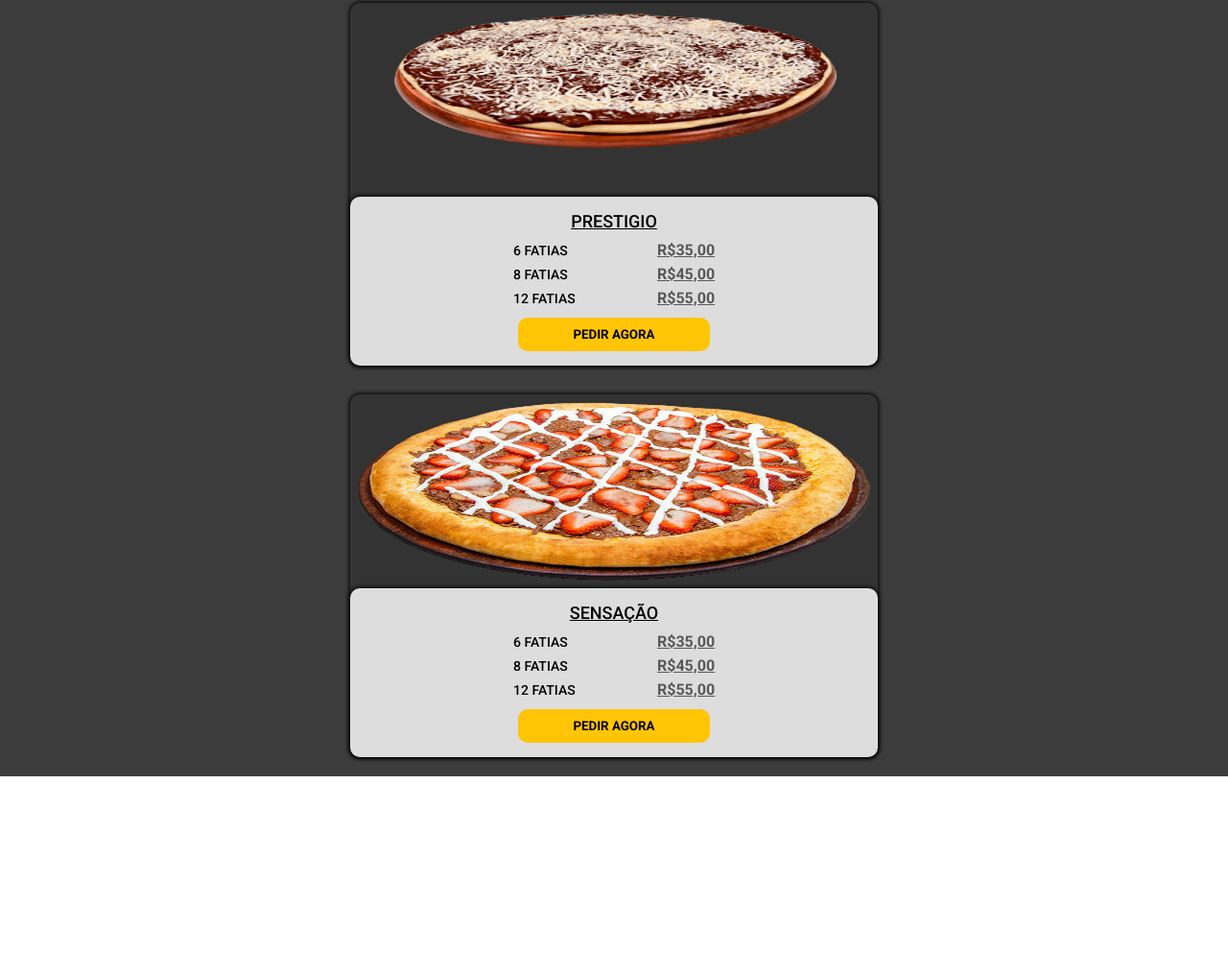
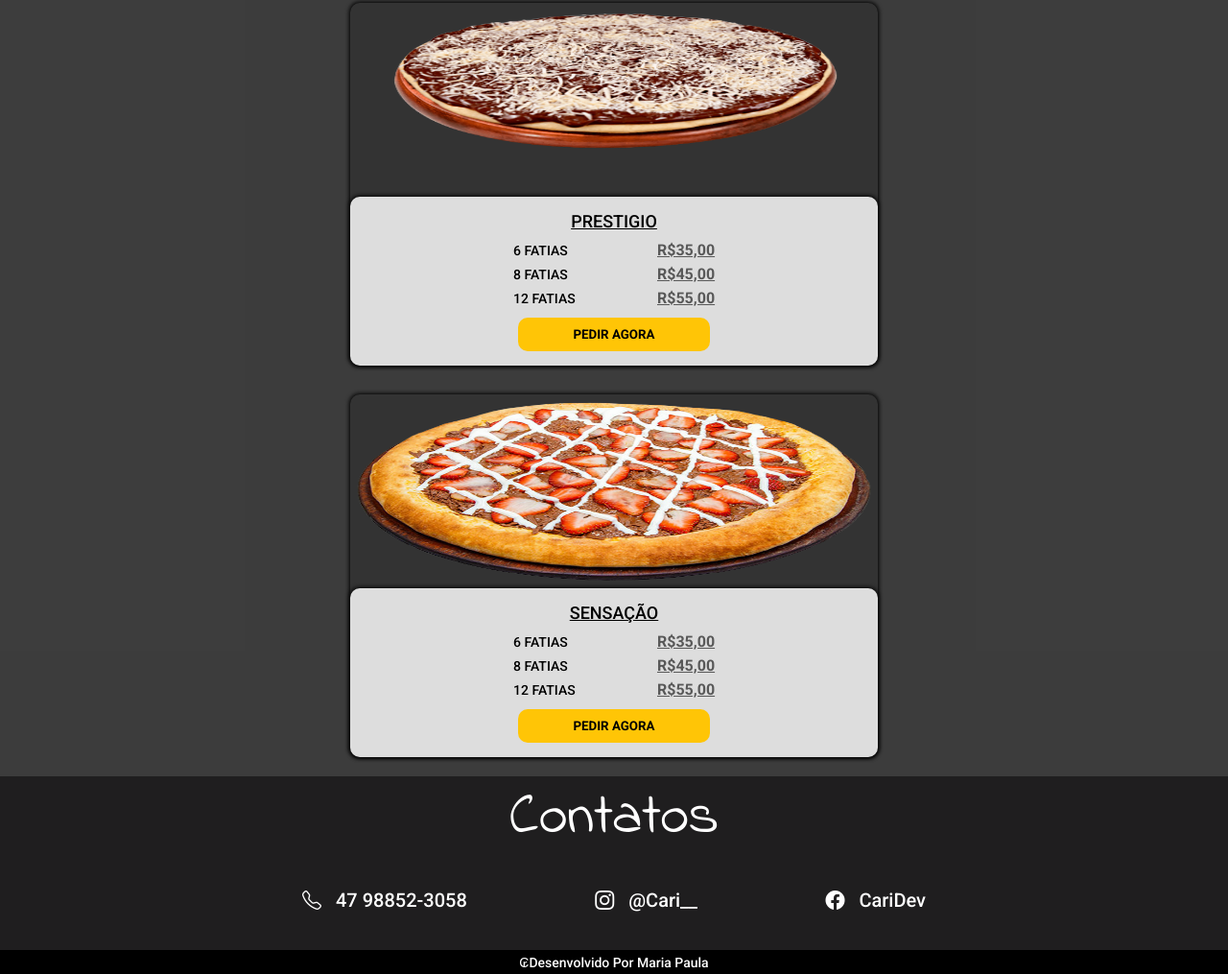
Before and after one commit to PaulaCari/site_pizza, a plain HTML site: page index.html in a window 1280 px wide. Shown: the part 3895-4910 px from the top of the page at 96% size. Before the commit the page ends 4704 px from the top, so only its background shows below. Drawn offline with nearby package versions, Linux system fonts and the light colour scheme.

Commit message:
adicione section contact e footer

```diff
--- a/index.html
+++ b/index.html
@@ -20,6 +20,8 @@
   <link rel="stylesheet" href="./src/css/menu.css">
   <link rel="stylesheet" href="./src/css/about.css">
   <link rel="stylesheet" href="./src/css/cardapio.css">
+  <link rel="stylesheet" href="./src/css/contact.css">
+  <link rel="stylesheet" href="./src/css/footer.css">
 
 
 
@@ -172,8 +174,29 @@
     </div>
   </section>
 
+  <section class="contatos" id="contatos">
+    <h3>contatos</h3>
 
+    <div class="contatos-secao">
+      <div>
+        <i class="bi bi-telephone"></i>
+        <span>47 98852-3058</span>
+      </div>
 
+      <div>
+        <i class="bi bi-instagram"></i>
+        <span>@cari__</span>
+      </div>
+
+      <div>
+        <i class="bi bi-facebook"></i>
+        <span>CariDev</span>
+      </div>
+    </div>
+  </section>
+
+  <footer>
+    <h4> ₢Desenvolvido  por Maria Paula</h4>
+  </footer>
 </body>
-
 </html>
--- /dev/null
+++ b/src/css/contact.css
@@ -0,0 +1,35 @@
+.contatos{
+    background-color: #1f1e1f;
+    width: 100%;
+    display: flex;
+    flex-direction: column;
+    justify-content: center;
+    align-items: center;
+    font-size: 1.8rem;
+    color: #fff;
+    padding-bottom: 4rem;
+}
+.contatos h3{
+    font-size: 6rem ;
+    margin-bottom: 3rem;
+    font-family: indie flower, cursive;
+}
+
+.contatos .contatos-secao{
+    width: 650px;
+    display: flex;
+    justify-content: space-between;
+    font-size: 2rem;
+}
+
+.contatos .contatos-secao div{
+    cursor: pointer;
+}
+.contatos .contatos-secao div:hover{
+    color: #ffc506;
+    transition: all 200ms ease-in ;
+
+}
+.contatos .contatos-secao i{
+    margin-right: 1rem;
+}
--- /dev/null
+++ b/src/css/footer.css
@@ -0,0 +1,10 @@
+footer{
+     height: 25px;
+     background-color: #000;
+     color: #fff;
+     font-size: 1.4rem;
+     display: flex;
+     align-items: center;
+     justify-content: center;
+
+}
```
